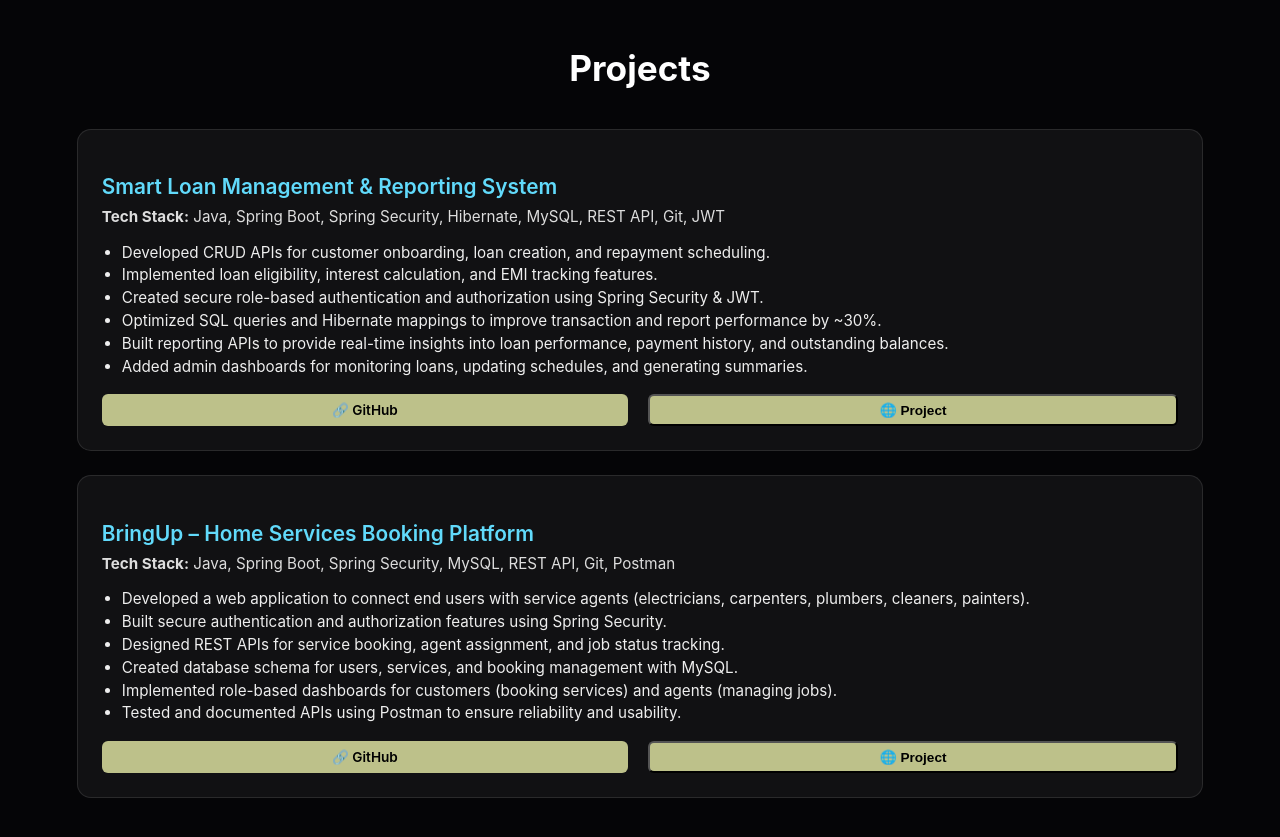
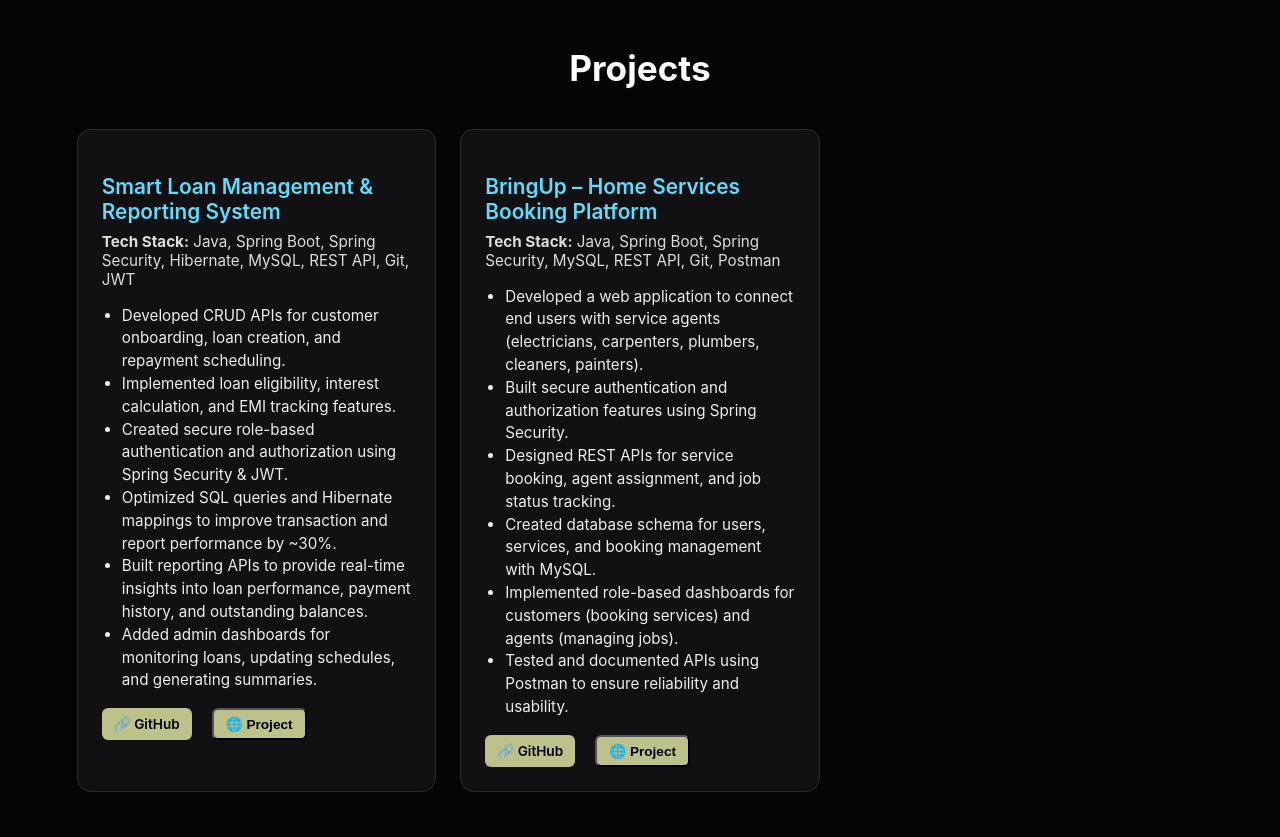
Before and after one commit to malateshmeti/MSPortfolio, a React (Create React App) app: page / in a window 1280 px wide. Shown: the part 2600-3437 px from the top of the page. Built offline with nearby package versions, Linux system fonts and the light colour scheme.

Commit message:
Style Changes

```diff
--- a/src/components/MsProjects.css
+++ b/src/components/MsProjects.css
@@ -3,7 +3,7 @@
   padding: 4rem 6%;
   background-color: #050507;
   border-top: 1px solid rgba(255, 255, 255, 0.06);
-  overflow-x: hidden;
+  overflow-x: hidden; /* ✅ prevent horizontal scroll */
 }
 
 .ms-projects-container {
@@ -20,13 +20,14 @@
   margin-bottom: 2.5rem;
 }
 
-/* ✅ Vertical Layout (like Experience) */
+/* ✅ Grid Layout for Projects */
 .ms-projects-list {
-  display: flex;
-  flex-direction: column; /* stack vertically */
+  display: grid;
+  grid-template-columns: 1fr; /* 1 column mobile */
   gap: 24px;
 }
 
+/* Project Card */
 .ms-project-card {
   padding: 24px;
   border-radius: 14px;
@@ -68,17 +69,13 @@
 /* Actions */
 .ms-project-actions {
   display: flex;
-  flex-wrap: wrap; /* ensures buttons wrap on smaller screens */
   gap: 10px;
   margin-top: 16px;
 }
 
 /* Button */
 .ms-project-btn {
-  flex: 1; /* buttons grow equally when side by side */
-  min-width: 120px;
   display: inline-flex;
-  justify-content: center;
   align-items: center;
   padding: 6px 12px;
   border-radius: 6px;
@@ -102,17 +99,18 @@
   margin-left: 6px;
 }
 
-/* ✅ Responsive Fixes */
-@media (max-width: 600px) {
-  .ms-projects {
-    padding: 3rem 1rem; /* reduce padding on mobile */
-  }
+/* ✅ Responsive Styles */
 
-  .ms-projects-title {
-    font-size: 1.8rem;
-  }
-
-  .ms-project-card {
-    padding: 18px;
+/* Tablets */
+@media (min-width: 600px) {
+  .ms-projects-list {
+    grid-template-columns: 1fr 1fr; /* 2 columns */
   }
 }
+
+/* Laptops & Desktops */
+@media (min-width: 992px) {
+  .ms-projects-list {
+    grid-template-columns: 1fr 1fr 1fr; /* 3 columns */
+  }
+}
```
